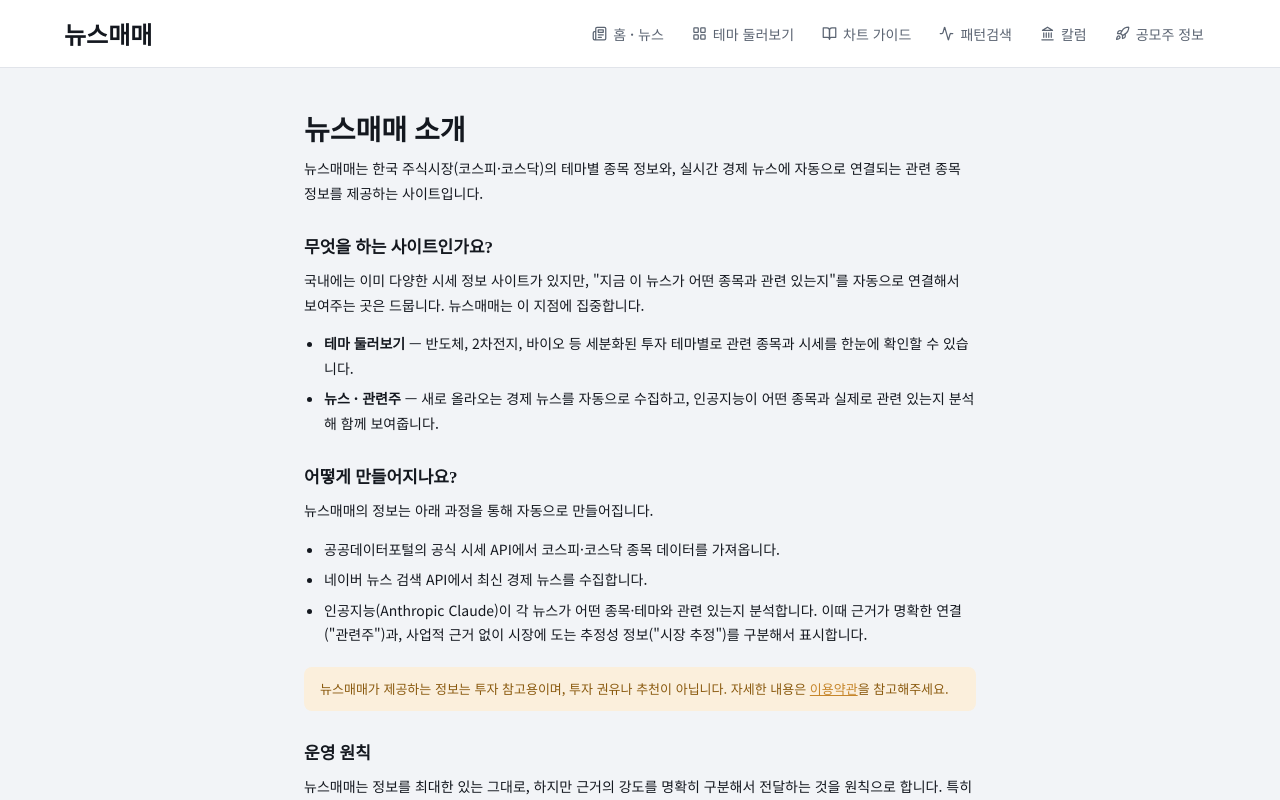
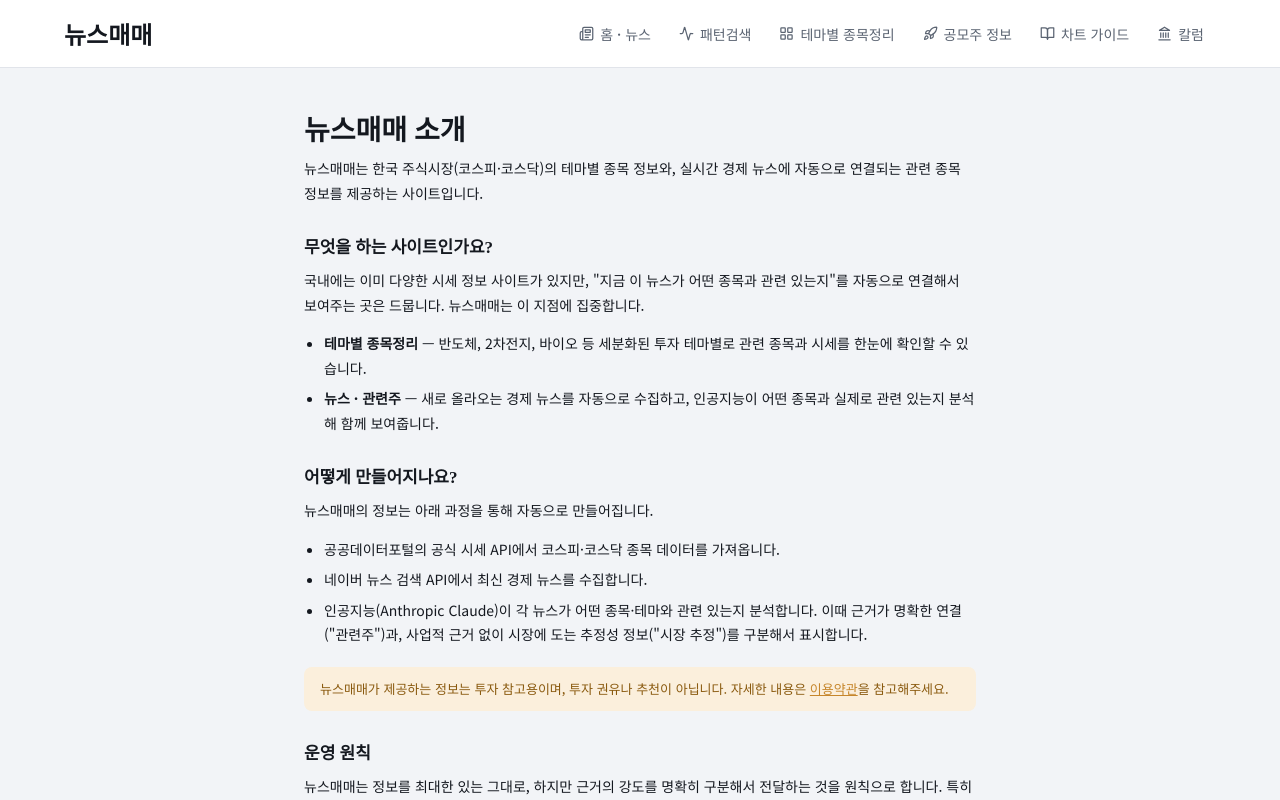
Before and after one commit to sojubaby2/sososo, a Next.js app in the folder app-scaffold/: page /about in a window 1280 px wide. Shown: the top 800 px of the page. Built offline with nearby package versions, Linux system fonts and the light colour scheme.

Commit message:
ㅁㄴㅇ

```diff
--- a/app-scaffold/app/about/page.js
+++ b/app-scaffold/app/about/page.js
@@ -23,7 +23,7 @@ export default function AboutPage() {
           연결해서 보여주는 곳은 드뭅니다. 뉴스매매는 이 지점에 집중합니다.
         </p>
         <ul>
-          <li><strong>테마 둘러보기</strong> — 반도체, 2차전지, 바이오 등 세분화된 투자 테마별로 관련 종목과 시세를 한눈에 확인할 수 있습니다.</li>
+          <li><strong>테마별 종목정리</strong> — 반도체, 2차전지, 바이오 등 세분화된 투자 테마별로 관련 종목과 시세를 한눈에 확인할 수 있습니다.</li>
           <li><strong>뉴스 · 관련주</strong> — 새로 올라오는 경제 뉴스를 자동으로 수집하고, 인공지능이 어떤 종목과 실제로 관련 있는지 분석해 함께 보여줍니다.</li>
         </ul>
 
--- a/app-scaffold/components/Header.js
+++ b/app-scaffold/components/Header.js
@@ -13,26 +13,28 @@ export default function Header() {
         <div className="brand">
           <h1>뉴스매매</h1>
         </div>
+        {/* 재성님 요청으로 메뉴 순서 재배치: 홈·뉴스 - 패턴검색 - 테마별
+            종목정리(구 "테마 둘러보기") - 공모주 정보 - 차트가이드 - 칼럼 */}
         <nav className="nav">
           <Link href="/" className={`nav-btn ${pathname === "/" ? "active" : ""}`}>
             <Newspaper size={15} />홈 · 뉴스
           </Link>
-          <Link href="/themes" className={`nav-btn ${pathname?.startsWith("/themes") ? "active" : ""}`}>
-            <LayoutGrid size={15} />테마 둘러보기
-          </Link>
-          <Link href="/guide" className={`nav-btn ${pathname?.startsWith("/guide") ? "active" : ""}`}>
-            <BookOpen size={15} />차트 가이드
-          </Link>
           <Link href="/patterns" className={`nav-btn ${pathname?.startsWith("/patterns") ? "active" : ""}`}>
             <Activity size={15} />패턴검색
           </Link>
-          <Link href="/blog" className={`nav-btn ${pathname?.startsWith("/blog") ? "active" : ""}`}>
-            <Landmark size={15} />칼럼
+          <Link href="/themes" className={`nav-btn ${pathname?.startsWith("/themes") ? "active" : ""}`}>
+            <LayoutGrid size={15} />테마별 종목정리
           </Link>
           {/* IPO schedule link: points to DART's own official page instead of scraping a private site. */}
           <a href="https://dart.fss.or.kr/dsac008/main.do" target="_blank" rel="noopener noreferrer" className="nav-btn">
             <Rocket size={15} />공모주 정보
           </a>
+          <Link href="/guide" className={`nav-btn ${pathname?.startsWith("/guide") ? "active" : ""}`}>
+            <BookOpen size={15} />차트 가이드
+          </Link>
+          <Link href="/blog" className={`nav-btn ${pathname?.startsWith("/blog") ? "active" : ""}`}>
+            <Landmark size={15} />칼럼
+          </Link>
         </nav>
       </div>
     </header>
```
